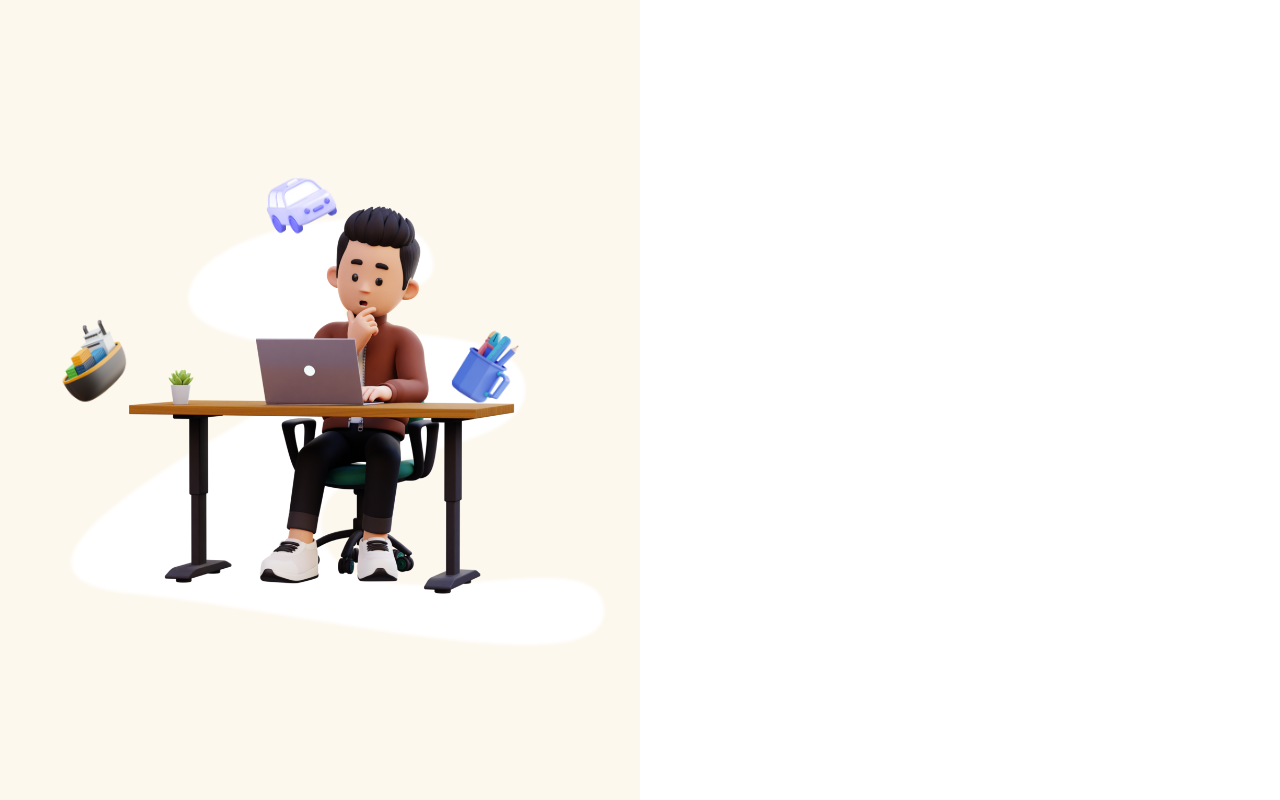
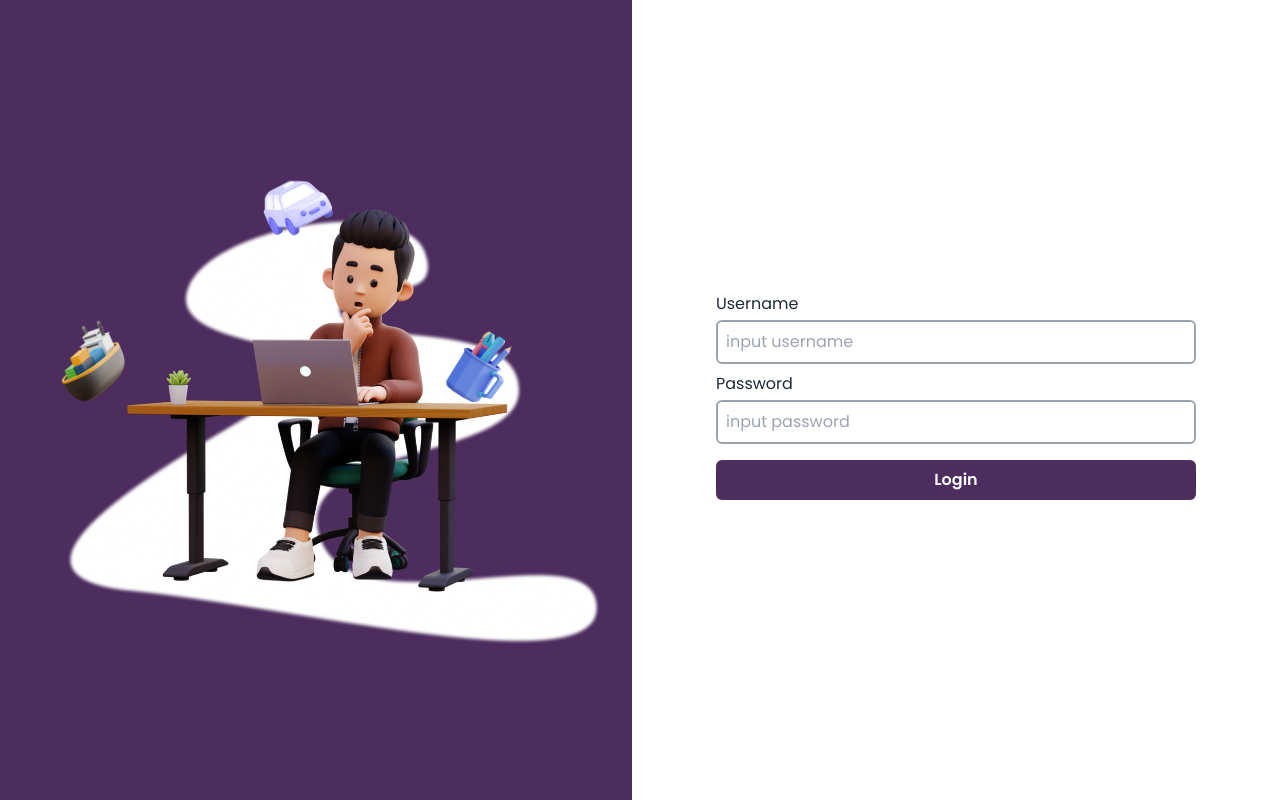
Before and after one commit to IF3110-2023-02-42/SPA, a React (Vite) app: page /login in a window 1280 px wide. Built offline with nearby package versions, Linux system fonts and the light colour scheme.

Commit message:
feat: login page

```diff
--- a/package.json
+++ b/package.json
@@ -15,6 +15,7 @@
     "dotenv": "^16.3.1",
     "react": "^18.2.0",
     "react-dom": "^18.2.0",
+    "react-hot-toast": "^2.4.1",
     "react-icons": "^4.11.0",
     "react-router-dom": "^6.17.0"
   },
--- /dev/null
+++ b/src/context/ToasterContext.tsx
@@ -0,0 +1,11 @@
+import { Toaster } from "react-hot-toast";
+
+const ToasterContext = () => {
+  return (
+    <div>
+      <Toaster />
+    </div>
+  );
+};
+
+export default ToasterContext;
--- a/src/main.tsx
+++ b/src/main.tsx
@@ -1,10 +1,12 @@
-import React from 'react'
-import ReactDOM from 'react-dom/client'
-import App from './App.tsx'
-import './index.css'
+import React from "react";
+import ReactDOM from "react-dom/client";
+import App from "./App.tsx";
+import "./index.css";
+import ToasterContext from "./context/ToasterContext.tsx";
 
-ReactDOM.createRoot(document.getElementById('root')!).render(
+ReactDOM.createRoot(document.getElementById("root")!).render(
   <React.StrictMode>
+    <ToasterContext />
     <App />
-  </React.StrictMode>,
-)
+  </React.StrictMode>
+);
--- a/src/pages/login/Login.tsx
+++ b/src/pages/login/Login.tsx
@@ -1,10 +1,31 @@
+import toast from "react-hot-toast";
 import loginCharacter from "../../assets/3d-login.webp";
 import loginBg from "../../assets/login-bg.png";
+import { ChangeEvent, FormEvent, useState } from "react";
 
 const Login = () => {
+  const [data, setData] = useState({
+    username: "",
+    password: "",
+  });
+
+  const handleInputChange = (event: ChangeEvent<HTMLInputElement>) => {
+    const { id, value } = event.target;
+    setData((prevData) => ({
+      ...prevData,
+      [id]: value,
+    }));
+  };
+
+  const submitForm = (event: FormEvent<HTMLFormElement>) => {
+    event.preventDefault();
+    toast.success("test");
+    console.log("data", data);
+  };
+
   return (
-    <div className="flex flex-row justify-center items-center w-full h-screen">
-      <div className="hidden lg:block w-full bg-creamBg h-full relative overflow-hidden">
+    <div className="flex flex-row justify-center items-center w-full h-screen font-poppins">
+      <div className="hidden lg:block w-full bg-purpleBg h-full relative overflow-hidden">
         <img
           src={loginCharacter}
           alt="Character"
@@ -16,7 +37,45 @@ const Login = () => {
           className="w-[90%] h-auto absolute top-1/2 left-1/2 transform -translate-x-1/2 -translate-y-1/2 z-[1]"
         />
       </div>
-      <div className="flex flex-col w-full bg-white h-full"></div>
+
+      <div className="flex flex-col justify-center items-center w-full bg-white h-full p-4">
+        <form
+          method="POST"
+          onSubmit={submitForm}
+          className="flex flex-col justify-center items-center w-full max-w-[480px] gap-2"
+        >
+          <div className="flex flex-col justify-center items-start w-full gap-1">
+            <label className=" text-gray-800">Username</label>
+            <input
+              className="w-full rounded-md outline-none border-[2px] p-2 border-gray-400 focus:border-purpleBg transition-all"
+              placeholder="input username"
+              id="username"
+              type="text"
+              required
+              onChange={handleInputChange}
+            />
+          </div>
+          <div className="flex flex-col justify-center items-start w-full gap-1">
+            <label className=" text-gray-800 ">Password</label>
+            <input
+              className="w-full rounded-md outline-none border-[2px] p-2 border-gray-400 focus:border-purpleBg transition-all"
+              placeholder="input password"
+              id="password"
+              type="password"
+              required
+              onChange={handleInputChange}
+            />
+          </div>
+          <div className="w-full py-2">
+            <button
+              type="submit"
+              className="bg-purpleBg text-white w-full py-2 px-6 rounded-md font-semibold hover:scale-[1.01] active:scale-[0.99] transition-all"
+            >
+              Login
+            </button>
+          </div>
+        </form>
+      </div>
     </div>
   );
 };
```
Also changed, not shown: 1 other file (tests, documents, lock files or other folders).
